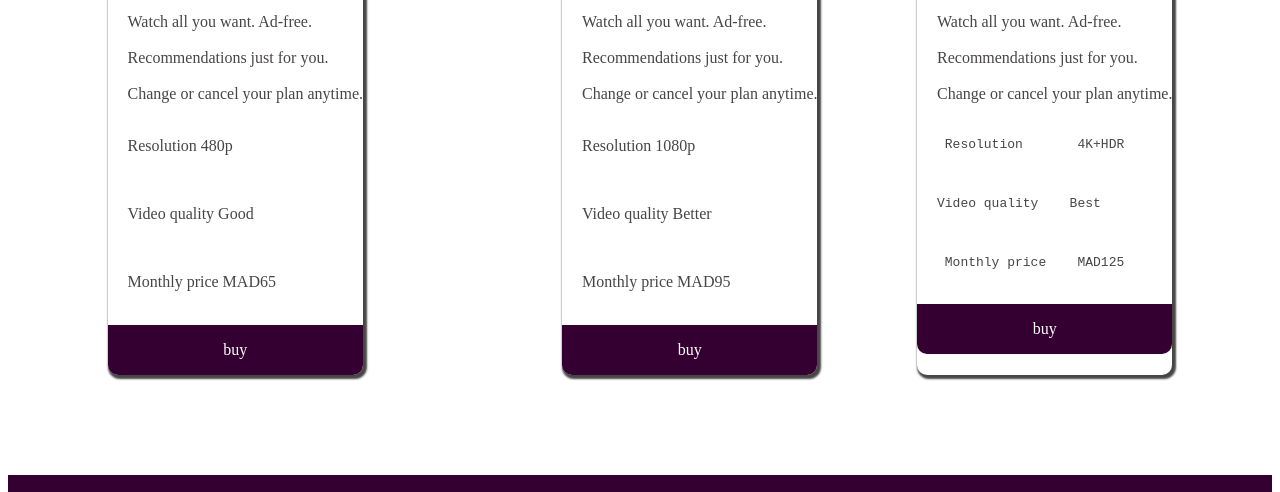
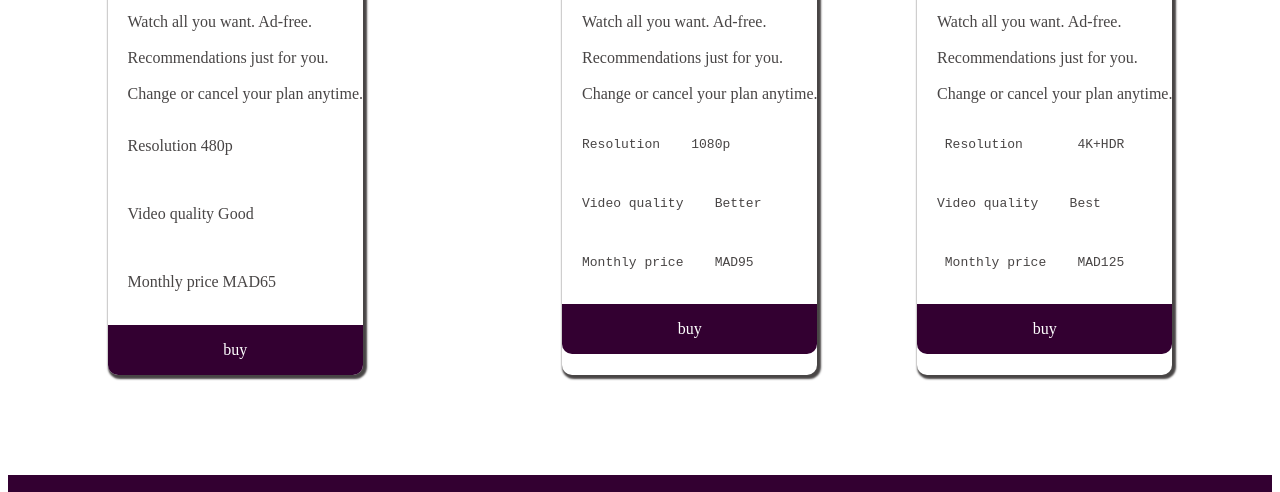
Before and after one commit to amhine/Cinema_web-Statique, a plain HTML site: page index.html in a window 1280 px wide. Shown: the part 1330-1822 px from the top of the page. Drawn offline with Linux system fonts and the light colour scheme.

Commit message:
ajouter docier figma

```diff
--- a/index.html
+++ b/index.html
@@ -147,10 +147,9 @@
                 Recommendations just for you.<br><br>
                 Change or cancel your plan anytime.<br><br>
 
-                <p>Resolution    1080p</p> <br>
-                <p>Video quality    Better</p><br>
-            <p>Monthly price    MAD95</p>
-            </p><br>
+                <pre>Resolution    1080p</pre> <br>
+                <pre>Video quality    Better</pre><br>
+            <pre>Monthly price    MAD95</pre>  </p><br>
         </div>
         <div class="service2">
             <p>buy</p>
```
Also changed, not shown: figma/Screenshot 2024-10-15 170807.png (added), figma/Screenshot 2024-10-15 170824.png (added), figma/Screenshot 2024-10-15 170921.png (added), figma/Screenshot 2024-10-15 171002.png (added).
